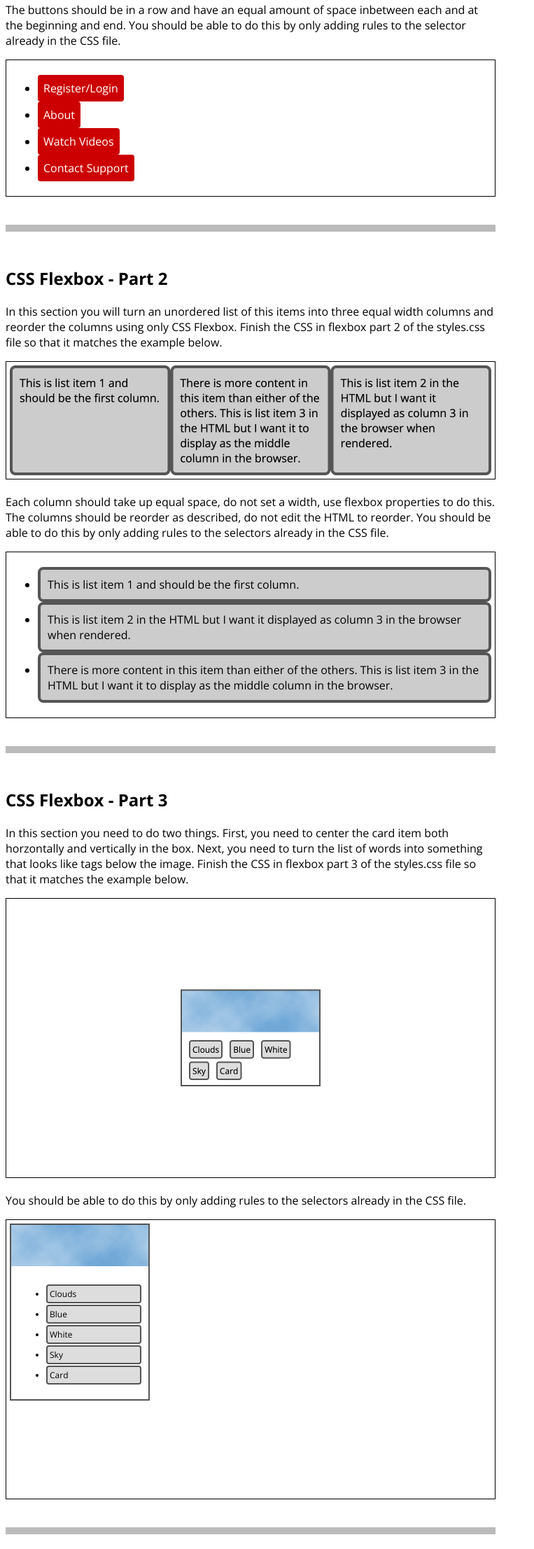
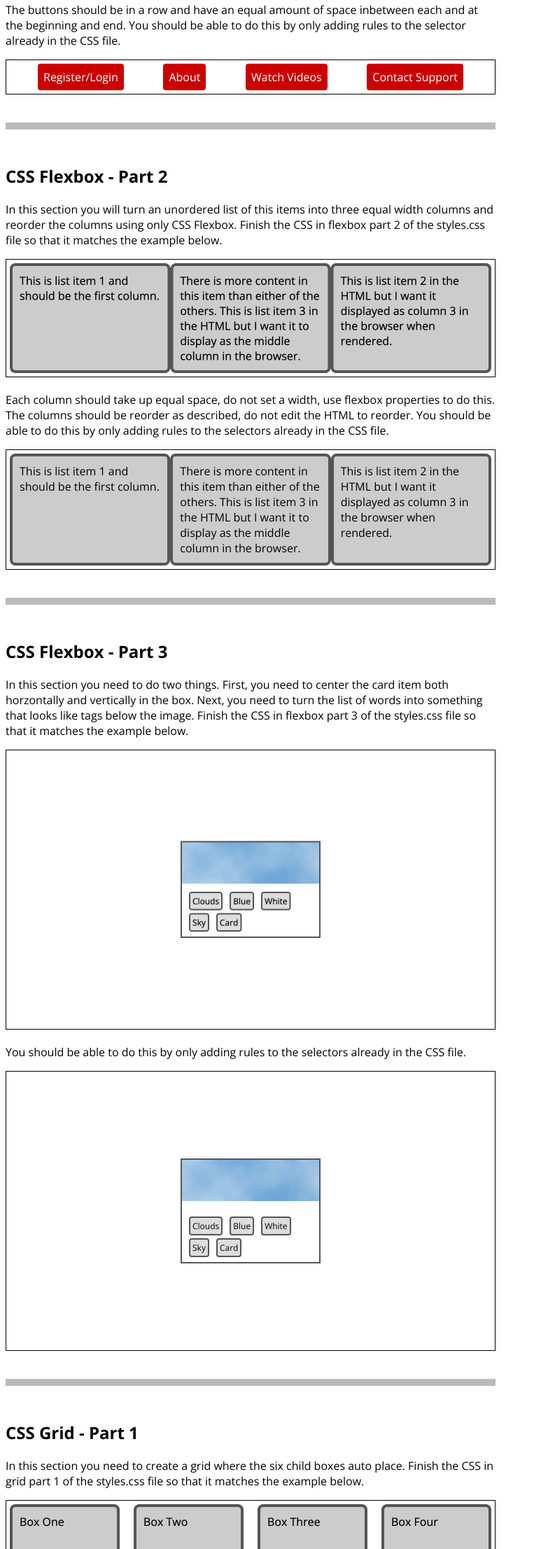
Before and after one commit to Long418413944/Long418413944-.github.io, a plain HTML site: page Lab2/index.html in a window 1280 px wide. Shown: the part 587-2800 px from the top of the page at 70% size, without its empty margins (0-763 px from the left). Drawn offline with nearby package versions, Linux system fonts and the light colour scheme.

Commit message:
done
done

```diff
--- a/Lab2/styles.css
+++ b/Lab2/styles.css
@@ -1,8 +1,16 @@
 /* Flexbox Part 1 */
 
 #flex-section1 ul {
+	display: flex;
+	justify-content: space-between;
+	padding: 0px 40px;
+	margin: 0;
+}
 
-}
+#flex-section1 li {
+	list-style-type: none;
+  }
+
 
 /* end Flexbox Part 1 */
 
@@ -10,23 +18,36 @@
 /* Flexbox Part 2 */
 
 #flex-section2 ul {
-
+	display: flex;
+	flex-wrap: wrap;
+	padding: 0;
+	margin: 0;
 }
 
 #flex-section2 li {
-
+	flex: 1 0 33.33%;
+	list-style-type: none;
+	text-align: center;
+	padding: 20px;
+	background-color: #ccc;
 }
 
 #flex-section2 .item1 {
-
+	order: 1;
+	text-align: left;
+	padding: 10px;
 }
 
 #flex-section2 .item2 {
-
+	order: 3;
+	text-align: left;
+	padding: 10px;
 }
 
 #flex-section2 .item3 {
-
+	order: 2;
+	text-align: left;
+	padding: 10px;
 }
 
 /* end Flexbox Part 2 */
@@ -35,11 +56,22 @@
 /* Flexbox Part 3 */
 
 #flex-section3 .box {
-
+	display: flex;
+	justify-content: center;
+	align-items: center;
+	flex-direction: column;
+	text-align: center;
+	padding: 20px;
+	background-color: #fff;
 }
 
 #flex-section3 .tags ul {
-
+	display: flex;
+	justify-content: flex-start;
+	flex-wrap: wrap;
+	padding: 0;
+	margin: 10px 0 0;
+	list-style-type: none;
 }
 
 /* end Flexbox Part 3 */
@@ -48,8 +80,14 @@
 /* Grid Part 1 */
 
 #grid-section1 .grid {
+	display: grid;
+	grid-template-columns: repeat(4, 1fr);
+	grid-gap: 20px;
+}
 
-}
+#grid-section1 .greybox {
+	height: 100px;
+  }
 
 /* end Grid Part 1 */
 
@@ -57,11 +95,13 @@
 /* Grid Part 2 */
 
 #grid-section2 .gridboxblue {
-
+	grid-column: 2 / 4;
+	grid-row: 1 / 4;
 }
 
 #grid-section2 .gridboxred {
-
+	grid-column: 1 / 3;
+	grid-row: 2 / 2;
 }
 
 /* end Grid Part 2 */
@@ -70,23 +110,30 @@
 /* Grid Part 3 */
 
 #grid-section3 .grid {
-
+	display: grid;
+	grid-template-columns: 2fr 1fr;
+	grid-template-rows: 100px 300px 100px;
+	grid-gap: 10px;
 }
 
 #grid-section3 .box1 {
-
+	grid-column: 1 / 3;
+	grid-row: 1 / 2;
 }
 
 #grid-section3 .box2 {
-
+	grid-column: 1 / 2;
+	grid-row: 2 / 3;
 }
 
 #grid-section3 .box3 {
-
+	grid-column: 2 / 3;
+	grid-row: 2 / 3;
 }
 
 #grid-section3 .box4 {
-
+	grid-column: 1 / 3;
+	grid-row: 3 / 4;
 }
 
 /* end Grid Part 3 */
@@ -100,15 +147,19 @@
 	color: #000;
 	padding: 20px;
 	text-decoration: none;
-
+	transition: background-color 0.5s, color 0.5s;
 
 }
 
 #transition-section .box a:hover {
 	background-color: #cc0000;
 	color: #fff;
-
+	transition: background-color 0.5s, color 0.5s;
 
 }
 
+#transition-section .box a:not(:hover) {
+	transition-duration: 3s;
+  }
+
 /* end Transition Part */
```
Also changed, not shown: Lab2/index.html (+52 -17 lines).
